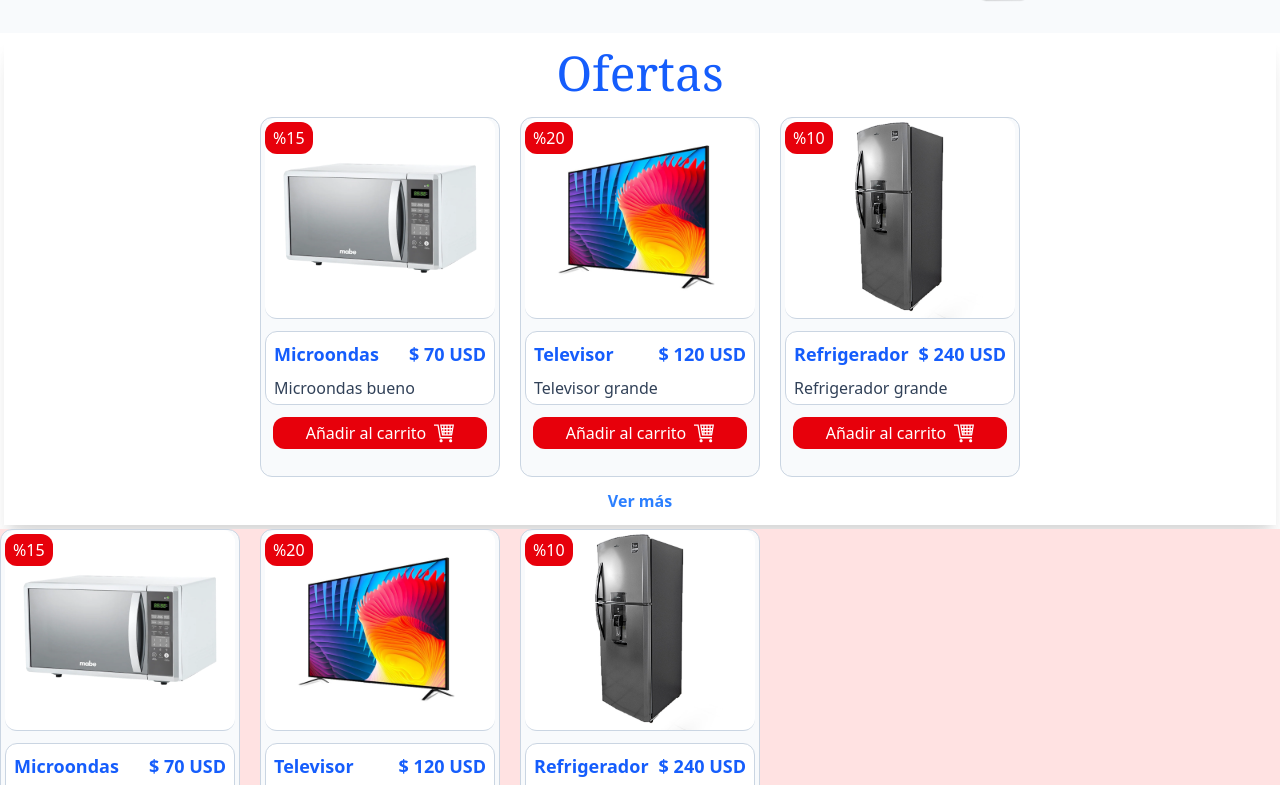
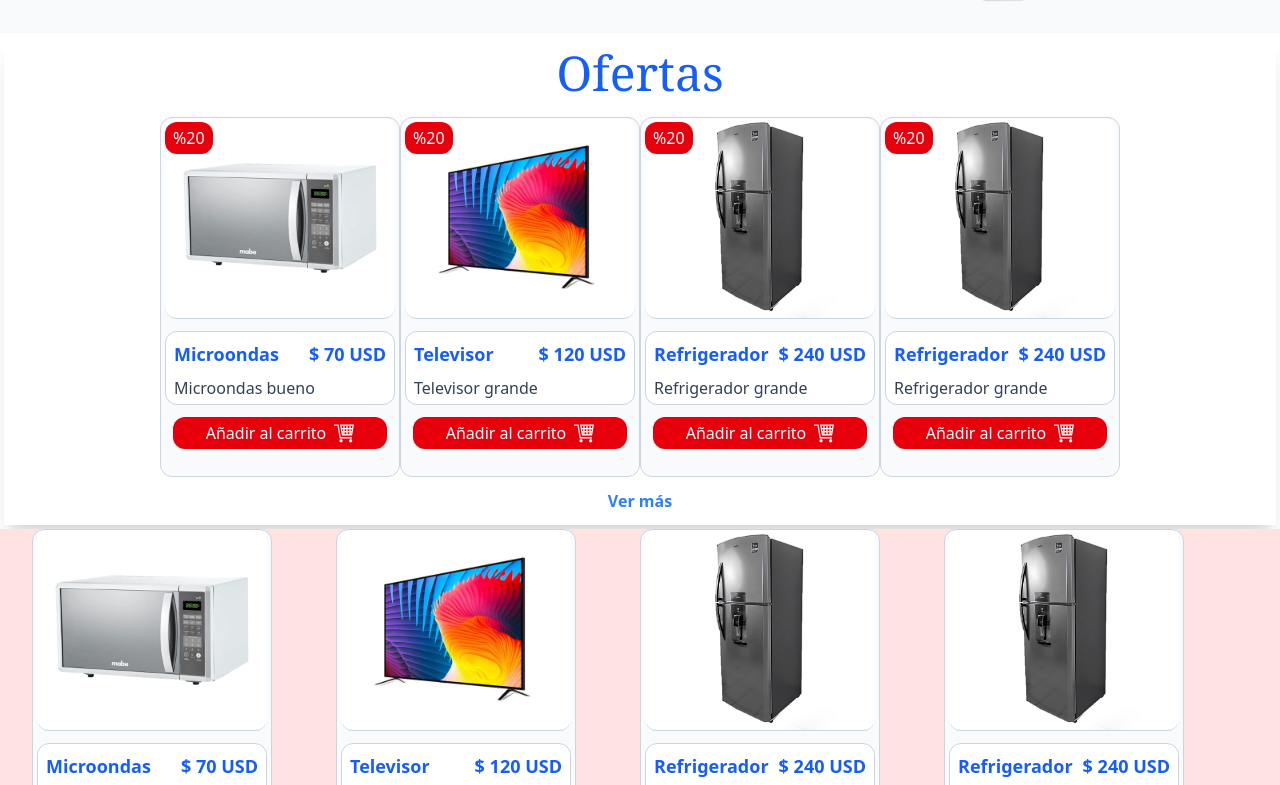
Before and after one commit to albesroger/Technology_Store, an Angular app in the folder frontend/: page / in a window 1280 px wide. Shown: the part 655-1440 px from the top of the page. Built offline with nearby package versions, Linux system fonts and the light colour scheme.

Commit message:
lo q hizo andy

```diff
--- a/frontend/src/app/components/auth/login/login.component.html
+++ b/frontend/src/app/components/auth/login/login.component.html
@@ -1,13 +1,7 @@
 <div
   class="min-h-dvh w-full bg-slate-100 dark:bg-gray-900 flex items-center justify-center transition-colors duration-300"
 >
-  <div class="left-0 absolute bottom-0 p-0">
-    <img
-      src="assets/equipos-animados.png"
-      alt="Equipos animados"
-      class="w-150 h-150"
-    />
-  </div>
+
 
   <div
     class="bg-white dark:bg-gray-800 w-150 h-140 flex flex-col items-center gap-5 pt-8 rounded-2xl shadow-xl dark:shadow-gray-900/50"
--- a/frontend/src/app/components/auth/register/register.component.html
+++ b/frontend/src/app/components/auth/register/register.component.html
@@ -1,16 +1,8 @@
 <div
   class="min-h-dvh w-full bg-slate-100 dark:bg-gray-900 flex items-center justify-center transition-colors duration-300"
 >
-  <div class="left-0 absolute bottom-0 p-0">
-    <img
-      src="assets/equipos-animados.png"
-      alt="Equipos animados"
-      class="w-150 h-150"
-    />
-  </div>
-
   <div
-    class="bg-white dark:bg-gray-800 w-150 h-153 flex flex-col items-center gap-5 pt-5 rounded-2xl shadow-xl dark:shadow-gray-900/50"
+    class="bg-white dark:bg-gray-800 w-120 h-150 2xl:w-150 2xl:h-153 flex flex-col items-center gap-2 2xl:gap-5 pt-5 rounded-2xl shadow-xl dark:shadow-gray-900/50"
   >
     <!--Logo-->
     <div class="flex items-center space-x-4">
--- a/frontend/src/app/components/home/hero/home.component.html
+++ b/frontend/src/app/components/home/hero/home.component.html
@@ -9,7 +9,7 @@
   </div>
 
   <div class="m-3 flex gap-5 mt-5 justify-center">
-    <app-tarjeta></app-tarjeta>
+    <app-tarjeta [productArray]="equipos"></app-tarjeta>
   </div>
 
   <div class="w-full flex justify-center">
--- a/frontend/src/app/components/home/hero/home.component.ts
+++ b/frontend/src/app/components/home/hero/home.component.ts
@@ -1,10 +1,47 @@
 import { Component } from '@angular/core';
 import { TarjetaComponent } from "@components/tarjeta/tarjeta.component";
 import { ProductSectionComponent } from "@components/productSection/productSection.component";
+import { ProductItem } from '@components/model/product.interface';
 
 @Component({
   selector: 'home',
   imports: [TarjetaComponent, ProductSectionComponent],
   templateUrl: './home.component.html',
 })
-export class HomeComponent {}
+export class HomeComponent {
+
+  equipos: ProductItem[] = [
+      {
+        photos: 'assets/microondas.webp',
+        price: 70,
+        name: 'Microondas',
+        description: 'Microondas bueno',
+        count: 15,
+        rebaja:20
+      },
+      {
+        photos: 'assets/tele.jpg',
+        price: 120,
+        name: 'Televisor',
+        description: 'Televisor grande',
+        count: 20,
+        rebaja:20
+      },
+      {
+        photos: 'assets/refri.jpg',
+        price: 240,
+        name: 'Refrigerador',
+        description: 'Refrigerador grande',
+        count: 20,
+        rebaja:20
+      },
+      {
+        photos: 'assets/refri.jpg',
+        price: 240,
+        name: 'Refrigerador',
+        description: 'Refrigerador grande',
+        count: 20,
+        rebaja:20
+      },
+    ];
+}
--- a/frontend/src/app/components/productSection/productSection.component.html
+++ b/frontend/src/app/components/productSection/productSection.component.html
@@ -1,5 +1,3 @@
 <div class="w-full h-100 bg-red-100">
-
-    <app-tarjeta></app-tarjeta>
-
+  <app-tarjeta [productArray]="equipos"></app-tarjeta>
 </div>
--- a/frontend/src/app/components/productSection/productSection.component.ts
+++ b/frontend/src/app/components/productSection/productSection.component.ts
@@ -1,4 +1,5 @@
 import { Component } from '@angular/core';
+import { ProductItem } from '@components/model/product.interface';
 import { TarjetaComponent } from "@components/tarjeta/tarjeta.component";
 
 @Component({
@@ -7,17 +8,39 @@ import { TarjetaComponent } from "@components/tarjeta/tarjeta.component";
   templateUrl: './productSection.component.html',
 })
 export class ProductSectionComponent {
-  equipo = {
-    img: '',
-    price: 0,
-    name: '',
-    description: '',
-    rebaja: 0,
-    categoria: '',
-  };
-
-  productos_Exist=[{
-
-  }]
+  equipos: ProductItem[] = [
+    {
+      photos: 'assets/microondas.webp',
+      price: 70,
+      name: 'Microondas',
+      description: 'Microondas bueno',
+      count: 15,
+      rebaja:0
+    },
+    {
+      photos: 'assets/tele.jpg',
+      price: 120,
+      name: 'Televisor',
+      description: 'Televisor grande',
+      count: 20,
+      rebaja:0
+    },
+    {
+      photos: 'assets/refri.jpg',
+      price: 240,
+      name: 'Refrigerador',
+      description: 'Refrigerador grande',
+      count: 20,
+      rebaja:0
+    },
+    {
+      photos: 'assets/refri.jpg',
+      price: 240,
+      name: 'Refrigerador',
+      description: 'Refrigerador grande',
+      count: 20,
+      rebaja:0
+    },
+  ];
 
 }
--- a/frontend/src/app/components/tarjeta/tarjeta.component.html
+++ b/frontend/src/app/components/tarjeta/tarjeta.component.html
@@ -1,27 +1,30 @@
-<div class="flex flex-row gap-5">
-  @for (equipo of equipos; track $index) {
+<div class="container mx-auto px-4 sm:px-6 lg:px-8">
+  <div class="grid grid-cols-2 sm:grid-cols-4">
+    @for (product of productArray(); track $index) {
     <div
       class="flex flex-col h-90 w-60 bg-slate-50 border-1 border-slate-300 rounded-xl space-y-3 hover:scale-105 transition-transform duration-300"
     >
       <div
         class="relative flex justify-center border-b-1 rounded-xl border-slate-300 bg-white mx-1"
       >
-      @if (equipo.rebaja > 0) {
+        @if (product.rebaja > 0) {
         <div
           class="bg-red-600 h-8 w-12 flex mt-1 items-center rounded-xl left-0 absolute"
         >
-        <p class="text-white px-2">%{{ equipo.rebaja }}</p>
+          <p class="text-white px-2">%{{ product.rebaja }}</p>
         </div>
         }
-      <img src="{{ equipo.img }}" alt="sqs" class="h-50 w-50" />
+        <img src="{{ product.photos }}" alt="sqs" class="h-50 w-50" />
       </div>
       <div class="bg-white border-1 rounded-xl border-slate-300 pb-1 mx-1">
         <div class="flex flex-row justify-between px-2 pt-2">
-        <p class="font-bold text-lg text-blue-600">{{ equipo.name }}</p>
-        <p class="font-bold text-lg text-blue-600">$ {{ equipo.price }} USD</p>
+          <p class="font-bold text-lg text-blue-600">{{ product.name }}</p>
+          <p class="font-bold text-lg text-blue-600">
+            $ {{ product.price }} USD
+          </p>
         </div>
         <p class="px-2 pt-2 text-slate-700">
-        {{ equipo.description }}
+          {{ product.description }}
         </p>
       </div>
 
@@ -44,3 +47,4 @@
     </div>
     }
   </div>
+</div>
--- a/frontend/src/app/components/tarjeta/tarjeta.component.ts
+++ b/frontend/src/app/components/tarjeta/tarjeta.component.ts
@@ -1,4 +1,5 @@
-import { Component, Input, input } from '@angular/core';
+import { Component, input } from '@angular/core';
+import { ProductItem } from '@components/model/product.interface';
 
 @Component({
   selector: 'app-tarjeta',
@@ -6,36 +7,10 @@ import { Component, Input, input } from '@angular/core';
   templateUrl: './tarjeta.component.html',
 })
 export class TarjetaComponent {
-  equipo = {
-    img: '',
-    price: 0,
-    name: '',
-    description: '',
-    rebaja: 0,
-  };
+
   constructor() {}
 
-  equipos = [
-    {
-      img: 'assets/microondas.webp',
-      price: 70,
-      name: 'Microondas',
-      description: 'Microondas bueno',
-      rebaja: 15,
-    },
-    {
-      img: 'assets/tele.jpg',
-      price: 120,
-      name: 'Televisor',
-      description: 'Televisor grande',
-      rebaja: 20,
-    },
-    {
-      img: 'assets/refri.jpg',
-      price: 240,
-      name: 'Refrigerador',
-      description: 'Refrigerador grande',
-      rebaja: 10,
-    },
-  ];
+  productArray = input<ProductItem[]>([]);
+
+
 }
```
Also changed, not shown: frontend/src/app/components/model/product.interface.ts (added, +8 -0 lines). Lines whose indentation alone changed are shown as unchanged.
